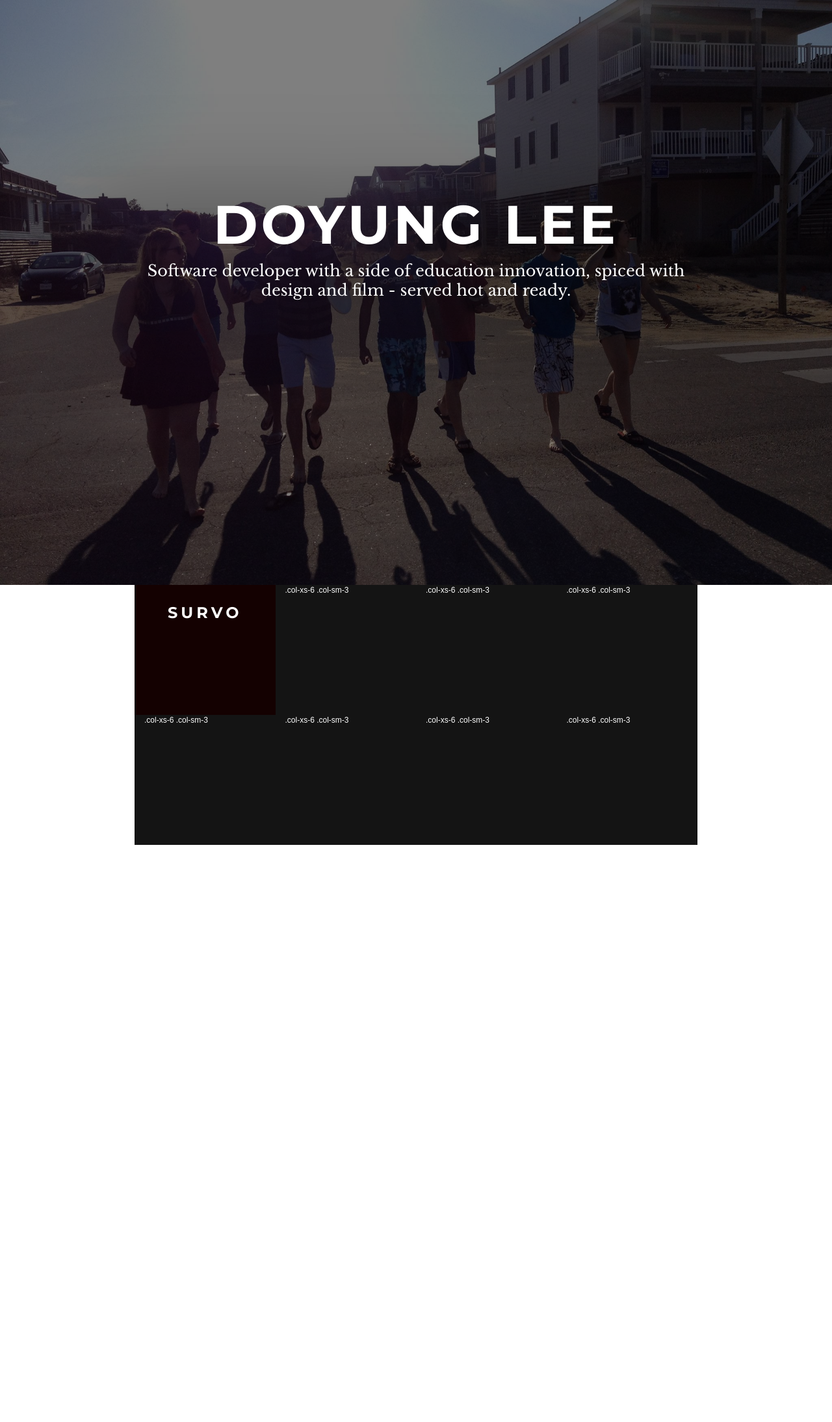
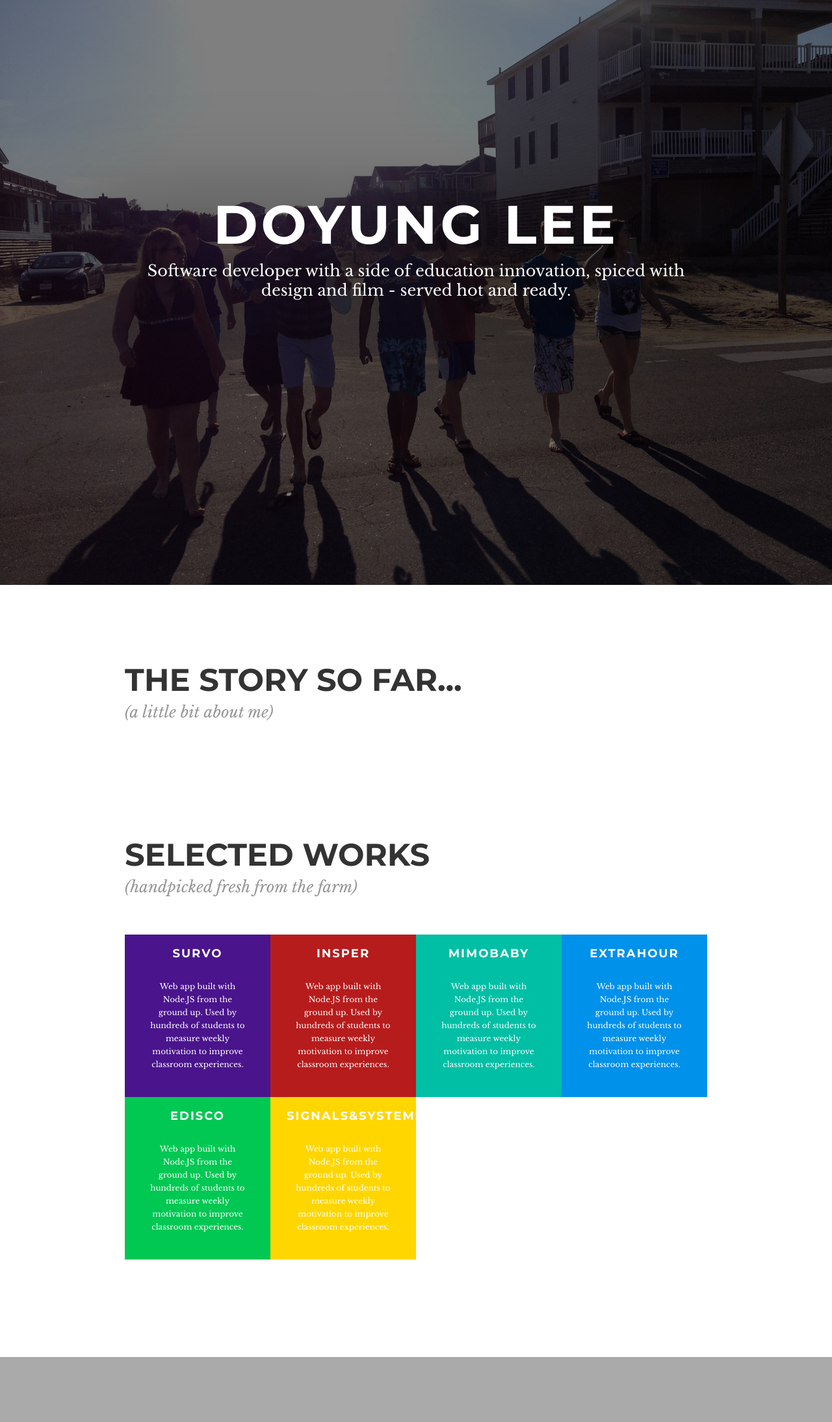
Before and after one commit to doyunglee/doyunglee.github.io, a Jekyll site: the page index.html, which Jekyll copies as it is, in a window 1280 px wide. Shown: the whole page at 65% size. Built offline with Jekyll 4.4.1, drawn with Linux system fonts in a browser that asks for light colours; nearby versions of some CDN libraries; before the commit the page ends 1800 px from its top, so only the background shows below that.

Commit message:
squares colored, footer added, sections named

```diff
--- a/css/main.css
+++ b/css/main.css
@@ -6,6 +6,11 @@ body {
    font: 12px/1.4em Arial,sans-serif;
 }
 
+.container {
+   width: 70%;
+}
+
+/* ------- Jumbotron Shenanigans --------------------------*/
 .jumbotron {
    background: url("images/header_photo_obx.jpg");
    background-position:center;
@@ -20,6 +25,17 @@ body {
    margin-bottom: 0px;
 }
 
+.layer {
+   padding-top: 270px;
+   padding-bottom: 0px;
+   background-color: rgba(0, 0, 0, 0.5);
+   top: 0;
+   left: 0;
+   width: 100%;
+   height: 100%;
+   content: center;
+}
+
 .hithere h1{
    font-family: "Montserrat", sans-serif;
    letter-spacing: 5px;
@@ -28,7 +44,7 @@ body {
    margin-bottom: 0px;
 }
 
-.serif-talk h3{
+.hithere h3{
    font-family: "Libre Baskerville";
    letter-spacing: 0px;
    padding: 0px 0px;
@@ -40,48 +56,87 @@ body {
 
 }
 
-.layer {
-   padding-top: 270px;
-   padding-bottom: 0px;
-   background-color: rgba(0, 0, 0, 0.5);
-   top: 0;
-   left: 0;
-   width: 100%;
-   height: 100%;
-   content: center;
+/* ------- Sections -------------------------------------*/
+
+.section-container {
+   width: 70%;
+   padding-top: 100px;
+   padding-bottom: 50px;
+   margin: 0 auto;
 }
 
-.container {
-   height: 100%;
-   width: 70%;
+.section-container h1 {
+   font-family: "Montserrat";
+   letter-spacing: 0px;
+   font-size: 400%;
 }
 
-.row {
- margin: 0 auto;
+.section-container h3 {
+   font-family: "Libre Baskerville Italic";
+   margin-top: 0px;
+   color: rgba(150, 150, 150, 1);
 }
 
+
+
+/* ------- Squares Shenanigans --------------------------*/
 .col-xs-6 {
    background-color: rgba(20, 20, 20, 1);
    color: rgba(255, 255, 255, 1);
-   min-width: 200px;
-   min-height: 200px;
+   min-height: 250px;
+}
 
+.cell-title h4{
+   font-family: "Montserrat", sans-serif;
+   letter-spacing: 2px;
+   padding: 10px;
+   margin-bottom: 0px;
+}
+
+.cell-title p{
+   font-family: "Libre Baskerville", sans-serif;
+   padding: 20px;
+   line-height: 20px;
+   margin-bottom: 0px;
+}
+
+/* Collection of Work Squares */
+#survo {
+   background-color: rgba(74, 20, 140, 1);
+   text-align: center;   }
+#insper {
+   background-color: rgba(183, 28, 28, 1);
+   text-align: center;   }
+#mimo {
+   background-color: rgba(0, 191, 165, 1);
+   text-align: center;   }
+#extrahour {
+   background-color: rgba(0, 145, 235, 1);
+   text-align: center;   }
+#eDisco {
+   background-color: rgba(0, 200, 83, 1);
+   text-align: center;   }
+#sigsys {
+   background-color: rgba(255, 214, 0, 1);
+   text-align: center;}
+
+
+/* ------- Footer Shenanigans --------------------------*/
+.footer {
+   background-color: rgba(170, 170, 170, 1);
+   color: #ccc;
+   padding: 50px;
 }
 
 
-#survo {
-   background-color: rgba(20, 1, 1, 1);
-   text-align: center;
-}
-
-.cell-title {
-   font-family: "Montserrat", sans-serif;
-   letter-spacing: 5px;
-   padding: 10px 0px;
-   margin-bottom: 0px;
-}
+/* ------- Fonts! --------------------------------------*/
 
 @font-face {
    font-family: "Libre Baskerville";
    src: url("fonts/LibreBaskerville-Regular.otf");
 }
+
+@font-face {
+   font-family: "Libre Baskerville Italic";
+   src: url("fonts/LibreBaskerville-Italic.otf");
+}
--- a/index.html
+++ b/index.html
@@ -22,40 +20,87 @@
     </script>
   </head>
 
+
   <body>
-
 	  	<!-- jumbotron for the first image -->
 	    <div class="jumbotron">
 	    	<div class = "layer">
 	    		<div class = "container">
 			    		<span class = "hithere">
 			    			<h1>DOYUNG LEE</h1>
-			    		</span>
-			    		<span class = "serif-talk">
+
 			    			<h3>Software developer with a side of education innovation, spiced with design and film - served hot and ready.</h3>
 			    		</span>
 			    </div>
 	 		</div>
 	    </div>
+
+	    <!-- Sassy Section Title 2-->
+	   	<div class = "section-container">
+	   		<h1>THE STORY SO FAR...</h1>
+	   		<h3>(a little bit about me)</h3>
+	   	</div>
+	   	<div class="container">
+
+	   	</div>
+
+	    <!-- Sassy Section Title -->
+	   	<div class = "section-container">
+	   		<h1>SELECTED WORKS</h1>
+	   		<h3>(handpicked fresh from the farm)</h3>
+	   	</div>
+
+	    <!-- This one is the grid with all the squares -->
 	    <div class = "container">
 			<div class="row">
 				<div class="col-xs-6 col-sm-3" id="survo">
 					<div class="cell-title">
-						<h3>SURVO</h3>
+						<h4>SURVO</h4>
+						<p>Web app built with Node.JS from the ground up. Used by hundreds of students to measure weekly motivation to improve classroom experiences.</p>
 					</div>
 				</div>
-				<div class="col-xs-6 col-sm-3" id="insper">.col-xs-6 .col-sm-3</div>
-				<div class="col-xs-6 col-sm-3" id = "mimo">.col-xs-6 .col-sm-3</div>
-				<div class="col-xs-6 col-sm-3" id = "extrahour">.col-xs-6 .col-sm-3</div>
-				<div class="col-xs-6 col-sm-3" id = "eDisco">.col-xs-6 .col-sm-3</div>
-				<div class="col-xs-6 col-sm-3" id = "sigsys">.col-xs-6 .col-sm-3</div>
-				<div class="col-xs-6 col-sm-3">.col-xs-6 .col-sm-3</div>
-				<div class="col-xs-6 col-sm-3">.col-xs-6 .col-sm-3</div>
+				<div class="col-xs-6 col-sm-3" id="insper">
+					<div class="cell-title">
+						<h4>INSPER</h4>
+						<p>Web app built with Node.JS from the ground up. Used by hundreds of students to measure weekly motivation to improve classroom experiences.</p>
+					</div>
+				</div>
+				<div class="col-xs-6 col-sm-3" id = "mimo">
+					<div class="cell-title">
+						<h4>MIMOBABY</h4>
+						<p>Web app built with Node.JS from the ground up. Used by hundreds of students to measure weekly motivation to improve classroom experiences.</p>
+					</div>
+				</div>
+				<div class="col-xs-6 col-sm-3" id = "extrahour">
+					<div class="cell-title">
+						<h4>EXTRAHOUR</h4>
+						<p>Web app built with Node.JS from the ground up. Used by hundreds of students to measure weekly motivation to improve classroom experiences.</p>
+					</div>
+				</div>
+				<div class="col-xs-6 col-sm-3" id = "eDisco">
+					<div class="cell-title">
+						<h4>EDISCO</h4>
+						<p>Web app built with Node.JS from the ground up. Used by hundreds of students to measure weekly motivation to improve classroom experiences.</p>
+					</div>
+				</div>
+				<div class="col-xs-6 col-sm-3" id = "sigsys">
+					<div class="cell-title">
+						<h4>SIGNALS&SYSTEMS</h4>
+						<p>Web app built with Node.JS from the ground up. Used by hundreds of students to measure weekly motivation to improve classroom experiences.</p>
+					</div>
+				</div>
 			</div>
 	    </div>
 
+	   	<!-- Sassy Section Title 2-->
+	   	<div class = "section-container">
+	   	</div>
 
-
+	   	<!-- Footer -->
+	   	<footer class="footer">
+      		<div class="container">
+      		</div>
+    	</footer>
 
     <!-- Bootstrap core JavaScript
     ================================================== -->
```
Also changed, not shown: other parts of index.html (+1 -3 lines).
